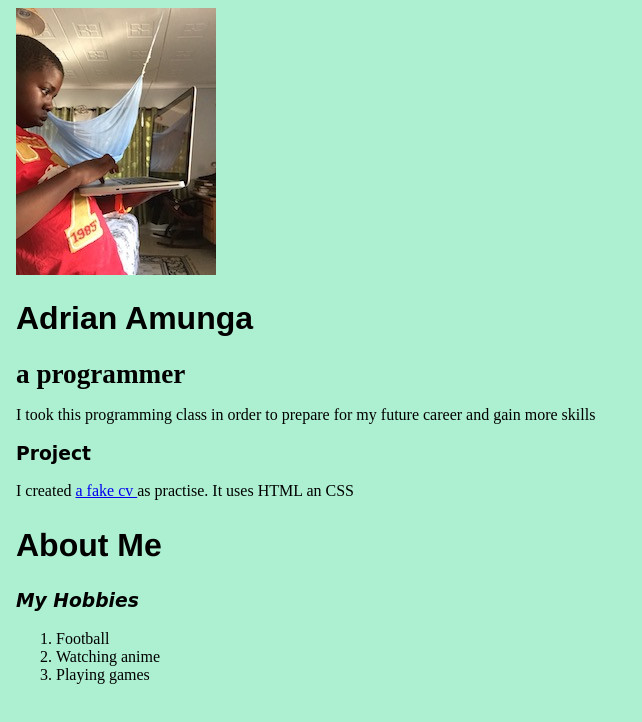
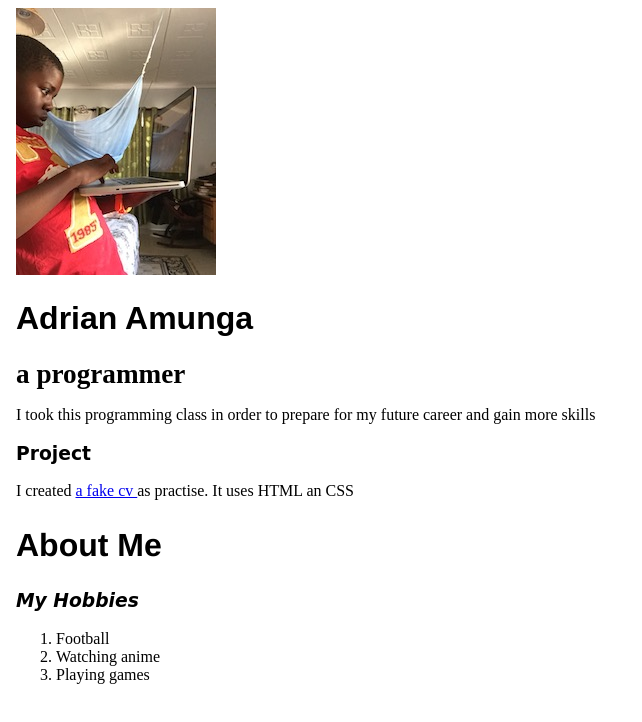
Before and after one commit to adrianamunga/Portfolio, a plain HTML site: page index.html in a window 1280 px wide. Shown: the whole page, without its empty margins (0-642 px from the left). Drawn offline with Linux system fonts and the light colour scheme.

Commit message:
Update styles.css
Removed Background-color

```diff
--- a/styles.css
+++ b/styles.css
@@ -1,7 +1,6 @@
 body{
     padding-bottom: 1rem;
     margin-left: 1rem;
-    background-color: #ADEFD1FF;
 }
 
 h1{
```
